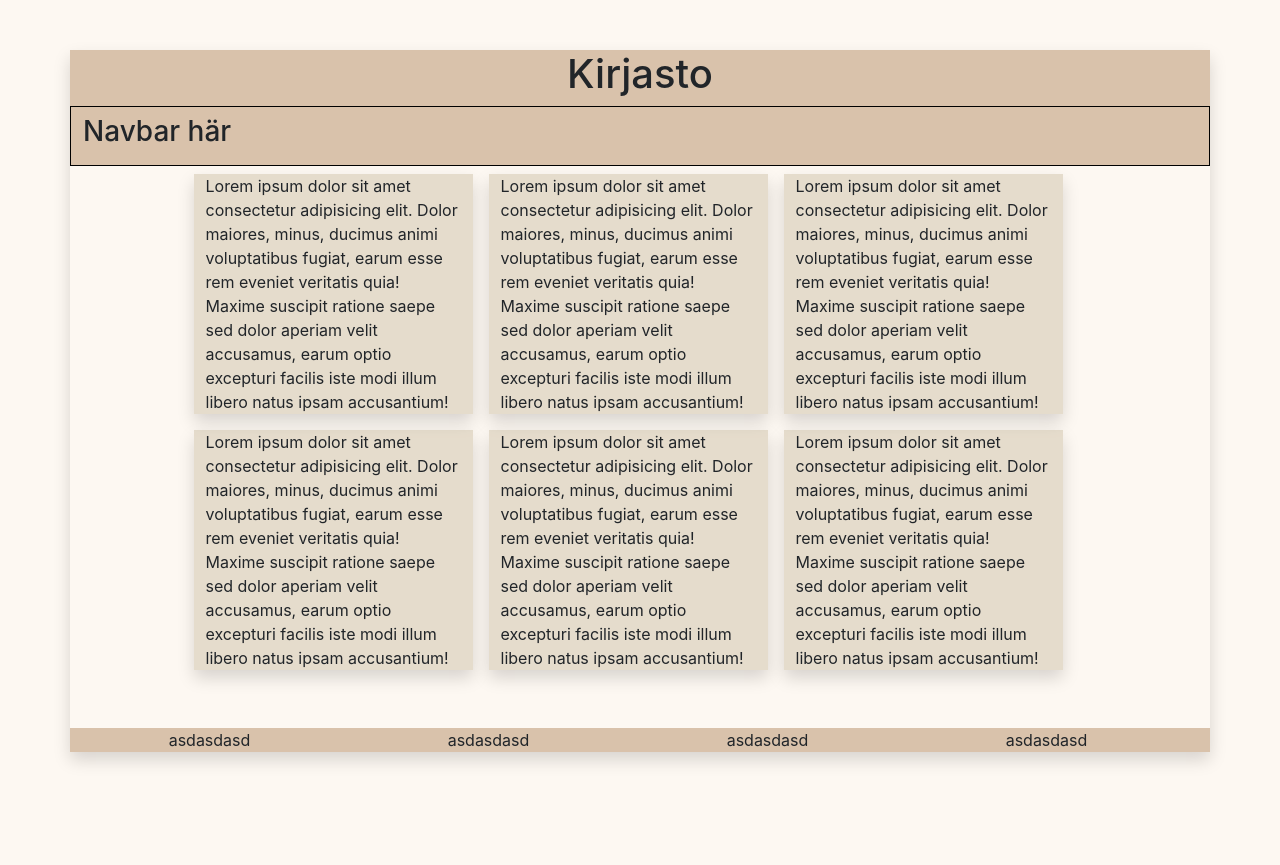
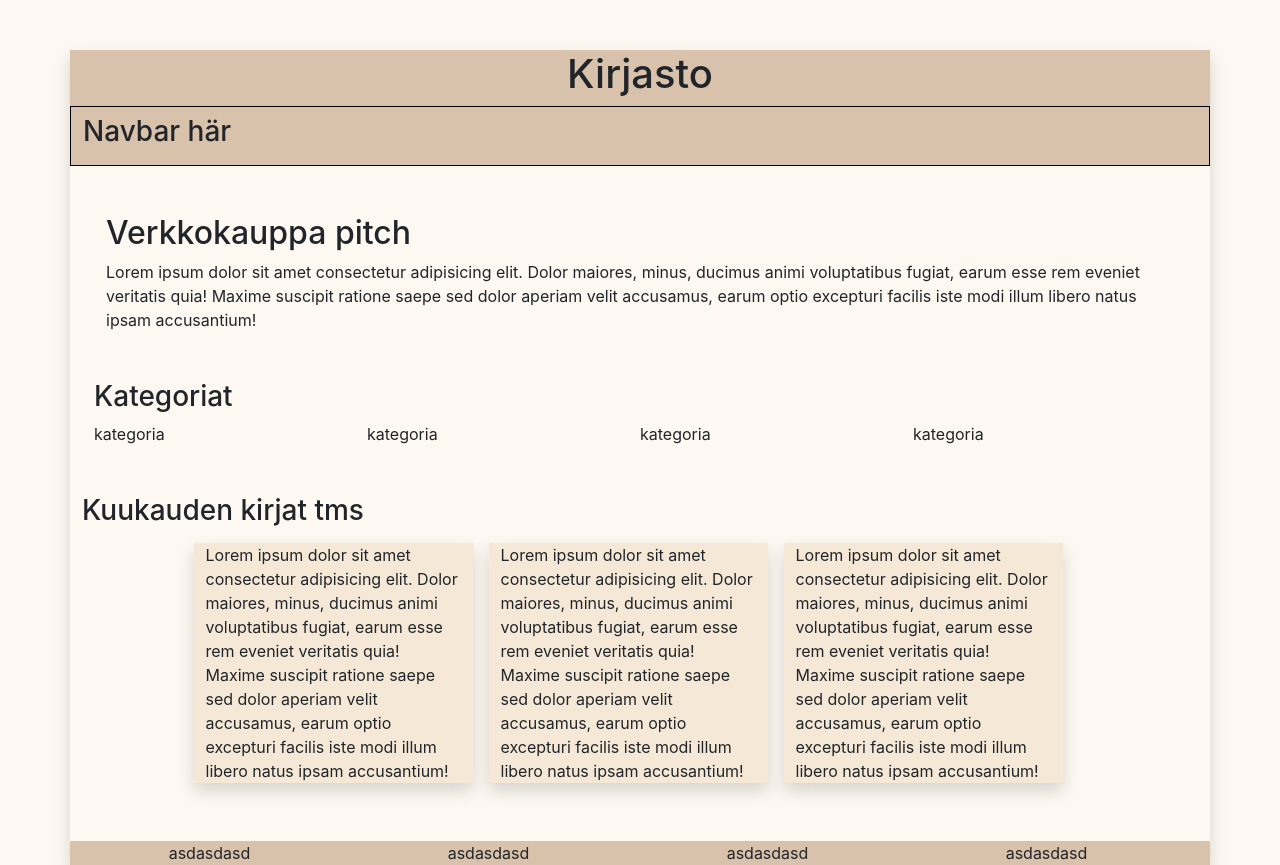
Before and after one commit to n0laja00/kirjakauppa, a React (Create React App) app: page / in a window 1280 px wide. Before the commit the page ends 800 px from the top, so only its background shows below. Built offline with nearby package versions, Linux system fonts and the light colour scheme.

Commit message:
sisältöosan asettelua muutettu

```diff
--- a/src/App.css
+++ b/src/App.css
@@ -17,7 +17,7 @@ body {
     background-color: #b9926c85;
 }
 .content {
-background-color: #6e4e0e2a;
+background-color: #b970111f;
 }
 .navbar {
     border: 1px solid black;
--- a/src/Content.js
+++ b/src/Content.js
@@ -4,18 +4,35 @@ export default function Content() {
     return (
         <div className="row">
             <div className="row d-flex justify-content-center">
+                <div className="row m-4 p-4">
+                    <div className="col">
+                        <h2>Verkkokauppa pitch</h2>
+                    Lorem ipsum dolor sit amet consectetur adipisicing elit. Dolor maiores, minus, ducimus animi voluptatibus fugiat, earum esse rem eveniet veritatis quia! Maxime suscipit ratione saepe sed dolor aperiam velit accusamus, earum optio excepturi facilis iste modi illum libero natus ipsam accusantium!
+                    </div>
+                </div>
+
+                <div className="row pb-5 kategoriat">
+                    <h3>Kategoriat</h3>
+                    <div className="col-sm-3">
+                        kategoria</div>
+                    <div className="col-sm-3">
+                        kategoria</div>
+                    <div className="col-sm-3">
+                        kategoria</div>
+                    <div className="col-sm-3">
+                        kategoria</div>
+                </div>
+
+                <h3>Kuukauden kirjat tms</h3>
                 <div className="col-sm-3 content shadow  m-2">
-                    Lorem ipsum dolor sit amet consectetur adipisicing elit. Dolor maiores, minus, ducimus animi voluptatibus fugiat, earum esse rem eveniet veritatis quia! Maxime suscipit ratione saepe sed dolor aperiam velit accusamus, earum optio excepturi facilis iste modi illum libero natus ipsam accusantium! </div>
+                    Lorem ipsum dolor sit amet consectetur adipisicing elit. Dolor maiores, minus, ducimus animi voluptatibus fugiat, earum esse rem eveniet veritatis quia! Maxime suscipit ratione saepe sed dolor aperiam velit accusamus, earum optio excepturi facilis iste modi illum libero natus ipsam accusantium!
+                    </div>
                 <div className="col-sm-3 content shadow  m-2">
-                    Lorem ipsum dolor sit amet consectetur adipisicing elit. Dolor maiores, minus, ducimus animi voluptatibus fugiat, earum esse rem eveniet veritatis quia! Maxime suscipit ratione saepe sed dolor aperiam velit accusamus, earum optio excepturi facilis iste modi illum libero natus ipsam accusantium! </div>
+                    Lorem ipsum dolor sit amet consectetur adipisicing elit. Dolor maiores, minus, ducimus animi voluptatibus fugiat, earum esse rem eveniet veritatis quia! Maxime suscipit ratione saepe sed dolor aperiam velit accusamus, earum optio excepturi facilis iste modi illum libero natus ipsam accusantium!
+                    </div>
                 <div className="col-sm-3 content shadow  m-2">
-                    Lorem ipsum dolor sit amet consectetur adipisicing elit. Dolor maiores, minus, ducimus animi voluptatibus fugiat, earum esse rem eveniet veritatis quia! Maxime suscipit ratione saepe sed dolor aperiam velit accusamus, earum optio excepturi facilis iste modi illum libero natus ipsam accusantium! </div>
-                <div className="col-sm-3 content shadow  m-2">
-                    Lorem ipsum dolor sit amet consectetur adipisicing elit. Dolor maiores, minus, ducimus animi voluptatibus fugiat, earum esse rem eveniet veritatis quia! Maxime suscipit ratione saepe sed dolor aperiam velit accusamus, earum optio excepturi facilis iste modi illum libero natus ipsam accusantium! </div>
-                <div className="col-sm-3 content shadow  m-2">
-                    Lorem ipsum dolor sit amet consectetur adipisicing elit. Dolor maiores, minus, ducimus animi voluptatibus fugiat, earum esse rem eveniet veritatis quia! Maxime suscipit ratione saepe sed dolor aperiam velit accusamus, earum optio excepturi facilis iste modi illum libero natus ipsam accusantium! </div>
-                <div className="col-sm-3 content shadow  m-2">
-                    Lorem ipsum dolor sit amet consectetur adipisicing elit. Dolor maiores, minus, ducimus animi voluptatibus fugiat, earum esse rem eveniet veritatis quia! Maxime suscipit ratione saepe sed dolor aperiam velit accusamus, earum optio excepturi facilis iste modi illum libero natus ipsam accusantium! </div>
+                    Lorem ipsum dolor sit amet consectetur adipisicing elit. Dolor maiores, minus, ducimus animi voluptatibus fugiat, earum esse rem eveniet veritatis quia! Maxime suscipit ratione saepe sed dolor aperiam velit accusamus, earum optio excepturi facilis iste modi illum libero natus ipsam accusantium!
+                    </div>
             </div>
         </div>
     )
--- a/src/Header.js
+++ b/src/Header.js
@@ -6,7 +6,6 @@ export default function Header() {
         <div className="row header">
             <div className="col-12 text-center">
             <h1>Kirjasto</h1>
-
             </div>
             <Navbar />
         </div>
```
